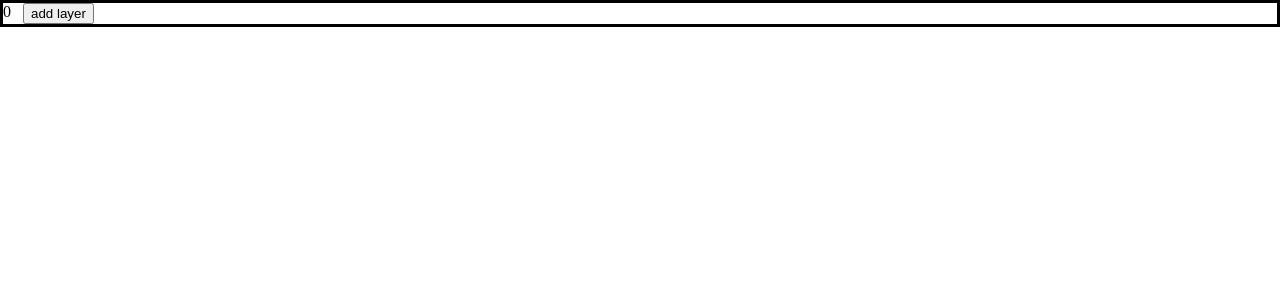
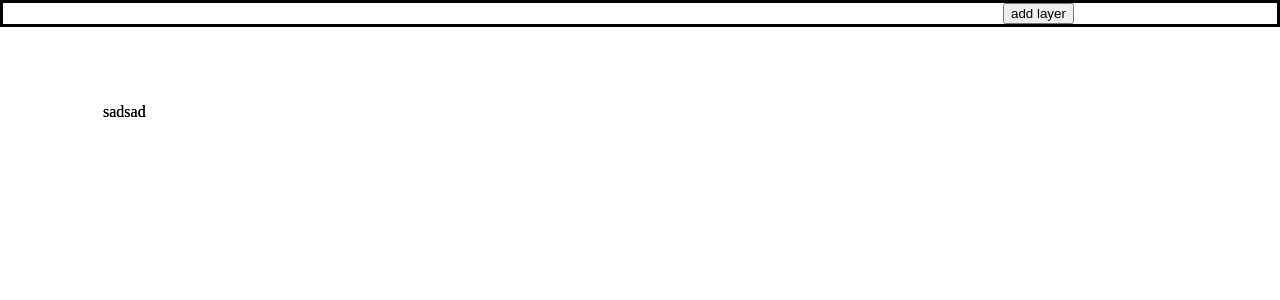
Before and after one commit to bilingual-vovs/Image_editor, a React (Create React App) app: page / in a window 1280 px wide. Shown: the top 300 px of the page. Built offline with nearby package versions, Linux system fonts and the light colour scheme.

Commit message:
changet architecture again

```diff
--- a/src/Components/Layer/Layer.jsx
+++ b/src/Components/Layer/Layer.jsx
@@ -8,7 +8,7 @@ export default class Layer extends Component {
   render() {
     return (
       <div className='layer'>
-        {this.props.data.uid}
+        {this.props.data.selfLayer}
       </div>
     )
   }
--- /dev/null
+++ b/src/Components/Layer/NativeLayer.jsx
@@ -0,0 +1,11 @@
+import React, { Component } from 'react'
+
+export default class NativeLayer extends Component {
+  render() {
+    return (
+      <div className='native-layer'>
+        {this.props.objs.map((el, i) => el.render(this.props.uid+i))}
+      </div>
+    )
+  }
+}
--- a/src/Components/Workspace/Workspace.jsx
+++ b/src/Components/Workspace/Workspace.jsx
@@ -2,37 +2,39 @@ import React, { Component } from 'react'
 import "./Workspace.css"
 
 import Layer from '../Layer/Layer'
-import LayerObj from '../../objects'
+import obj from '../../objects'
+const {LayerObj} = obj
+
 
 export default class Workspace extends Component {
   constructor(){
     super()
-    this.state = {
-      layers: []
-    }
+    this.layers = []
   }
 
   componentDidMount = () => {
     this.createLayer()
+    this.forceUpdate()
   }
 
   render() {
     return (
         <div id="render">
-          {this.state.layers.map((layer) => {
+          {this.layers.map((layer) => {
             return <Layer key={layer.uid} data={layer}/>
           })}
-          <button style={{position: "relative", left: "20px", zIndex: "10"}} onClick={this.createLayer}>add layer</button>
+          <button style={{position: "relative", left: "1000px", zIndex: "10"}} onClick={this.createLayer}>add layer</button>
         </div>
     )
   }
 
   createLayer = (dat) =>{
-    this.setState({layers: [...this.state.layers, new LayerObj({ uid: this.newLUid, ...dat})]})
+    this.layers.push(new LayerObj({ uid: this.newLUid, ...dat}))
+    this.forceUpdate()
   }
 
   get layerUids() {
-    return this.state.layers
+    return this.layers
       .map(el => el.uid)
       .sort((a, b) => a-b)
   }
--- a/src/objects.js
+++ b/src/objects.js
@@ -1,3 +1,20 @@
+import NativeLayer from "./Components/Layer/NativeLayer";
+
+class ObjectObj {
+    constructor (jsx, ofx=0, ofy=0){
+        this.jsx = jsx
+        this.ofx = ofx
+        this.ofy = ofy
+    }
+    render = (key) => {
+        return (
+            <div key={key} style={{position: "relative", top: this.ofy + "px", left: this.ofx + "px"}}>
+                {this.jsx}
+            </div>
+        )
+    }
+}
+
 class LayerObj {
     constructor(props) {
         for(let key in props){
@@ -6,18 +23,23 @@ class LayerObj {
         if (!(props.uid + 1)) throw new Error('Uid for layer is not specified')
     }
 
-    objects = []
+    objects = [new ObjectObj((<div>sadsad</div>), 100, 100)]
 
     sublayers = [
         this.selfLayer
     ];
 
-    addSublayer(sublayer) {
+    addSublayer = (sublayer) => {
         this.sublayers.push(sublayer);
     }
 
-    // get selfLayer() {
-    //     return new LayerObj(this.objects);
-    // }
+    addObject = (obj) => {
+        console.log(typeof obj)
+    }
+
+    get selfLayer() {
+        return (<NativeLayer uid={this.uid} objs={this.objects} />)
+    }
+
 }
-export default LayerObj;
+export default { LayerObj, ObjectObj};
```
